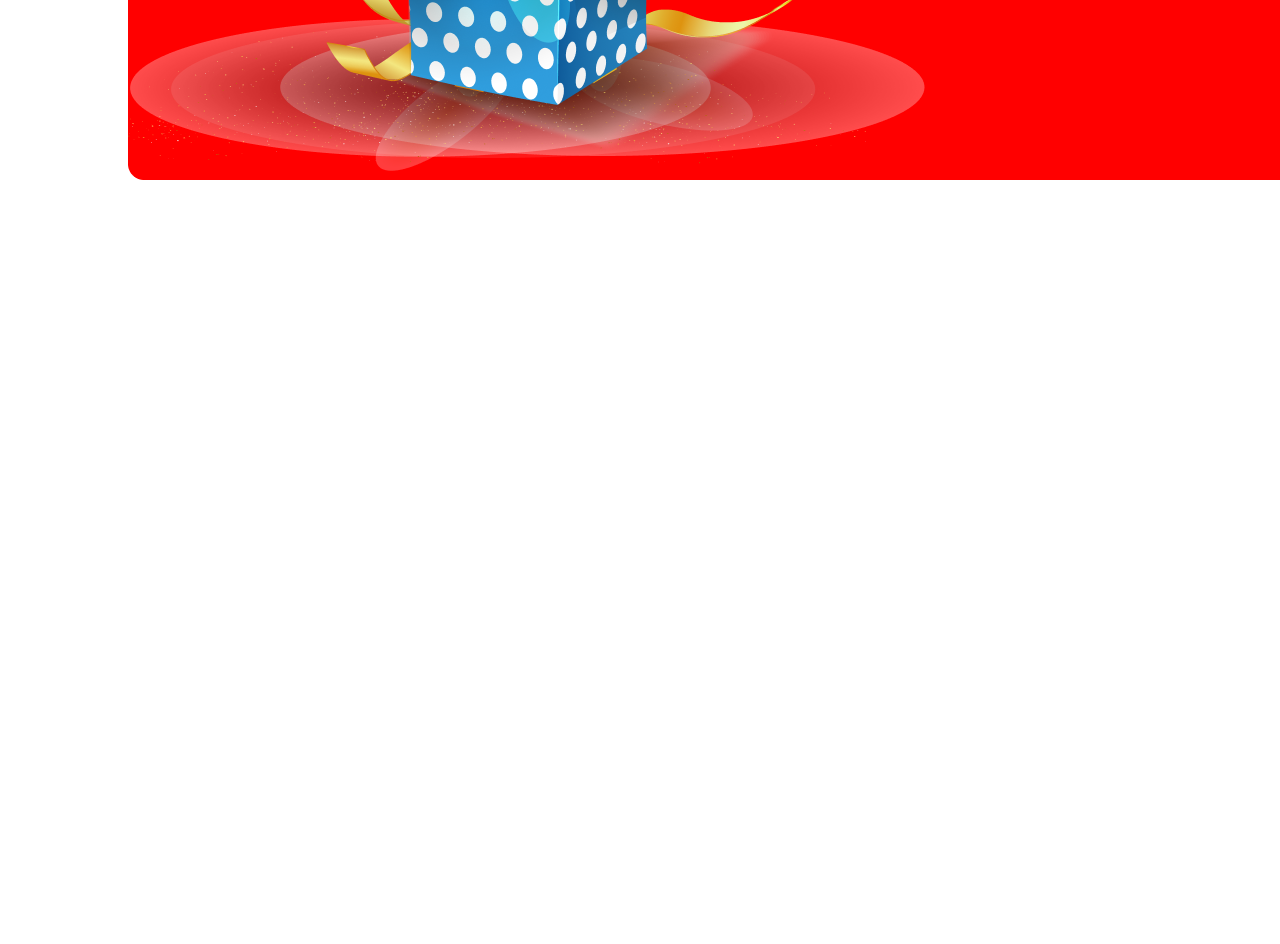
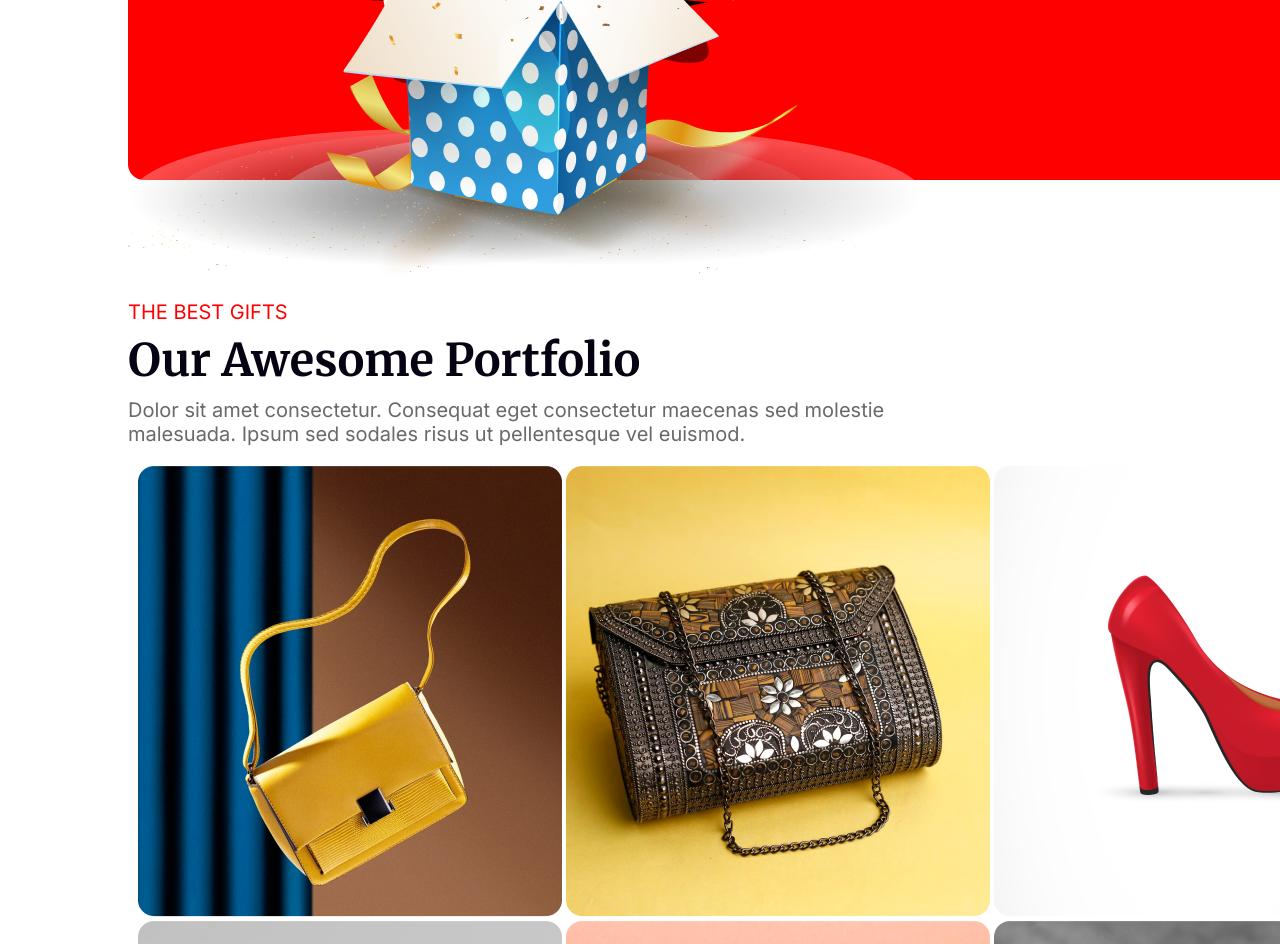
Before and after one commit to AliHossain09/B9A1-2024-New-Year-Mission, a plain HTML site: page index.html in a window 1280 px wide. Shown: the part 3716-4660 px from the top of the page. Before the commit the page ends 4016 px from the top, so only its background shows below. Drawn offline with Linux system fonts and the light colour scheme.

Commit message:
gallery item completed

```diff
--- a/index.html
+++ b/index.html
@@ -83,10 +83,30 @@
 
     <div class="image-container">
         <div class="imaag1"><img src="./new-images/Group 75.png" alt=""></div>
-        <div class="imaag3"><img src="./new-images/Rectangle 1.png" alt=""></div>
         <div class="imaag2"><img src="./new-images/Group 44.png" alt=""></div>
 
     </div>
+</div>
+
+<!-- galery section -->
+<div
+class="galery-container">
+<div class="galery-title">
+    <h4 class="galery-title1">THE BEST GIFTS</h4>
+    <h3 class="galery-title2">Our Awesome Portfolio</h3>
+    <p class="galery-title3">Dolor sit amet consectetur. Consequat eget consectetur maecenas sed molestie malesuada. Ipsum sed sodales risus ut pellentesque vel euismod. </p>
+
+    <div class="galery">
+        <img src="./new-images/Rectangle 3.png" alt="">
+        <img src="./new-images/Rectangle 4.png" alt="">
+        <img src="./new-images/Rectangle 5.png" alt="">
+        <img src="./new-images/Rectangle 6.png" alt="">
+        <img src="./new-images/Rectangle 7.png" alt="">
+        <img src="./new-images/Rectangle 8.png" alt="">
+    </div>
+
+</div>
+
 </div>
     </main>
     <footer>
--- a/styles/new-year-mission.css
+++ b/styles/new-year-mission.css
@@ -269,9 +269,11 @@ a:hover {
     font-weight: 600;
     padding-bottom: 15px;
 }
-.separate-color2{
+
+.separate-color2 {
     color: #F00;
 }
+
 .holi-title3 {
     font-family: Inter;
     font-size: 20px;
@@ -282,22 +284,72 @@ a:hover {
 }
 
 .image-container {
+    background-image: url("../new-images/Rectangle\ 1.png");
+    background-repeat: no-repeat;
+    background-position: right;
+    padding-top: 165px;
     display: flex;
+    padding-top: 50px;
+    margin-top: 115px;
+
+
 }
 
 .imaag1 {
-    padding-top: 55px;
-width: 300px;
-height: 300px;
+    width: 300px;
+    height: 300px;
 }
 
 .imaag2 {
-    width: 200px;
-    height: 200px;
+    margin-left: 400px;
 }
 
 .imaag3 {
-    margin-right: 100px;
-    width: 400px;
-    height: 400px;
+    padding-left: 590px;
+    margin-top: 44px;
+
 }
+
+/* galery style section */
+.galery-container {
+    width: 1320px;
+    height: 900px;
+    margin: 120px 128px;
+}
+
+.galery-title1 {
+    color: #F00;
+    font-family: Inter;
+    font-size: 20px;
+    font-weight: 400;
+    margin-bottom: 8px;
+}
+
+.galery-title2 {
+    color: #070211;
+    font-family: Merriweather;
+    font-size: 45px;
+    font-weight: 600;
+    padding-bottom: 10px;
+}
+
+.galery-title3 {
+    font-family: Inter;
+    font-size: 20px;
+    font-weight: 400;
+    color: dimgray;
+    width: 800px;
+    margin-bottom: 20px;
+}
+.galery{
+    border-radius: 13px;
+    cursor: pointer;
+    margin: 10px;
+
+}
+.galery img:hover {
+    filter: grayscale(2);
+    transform: scale(1.06);
+
+
+}
```
